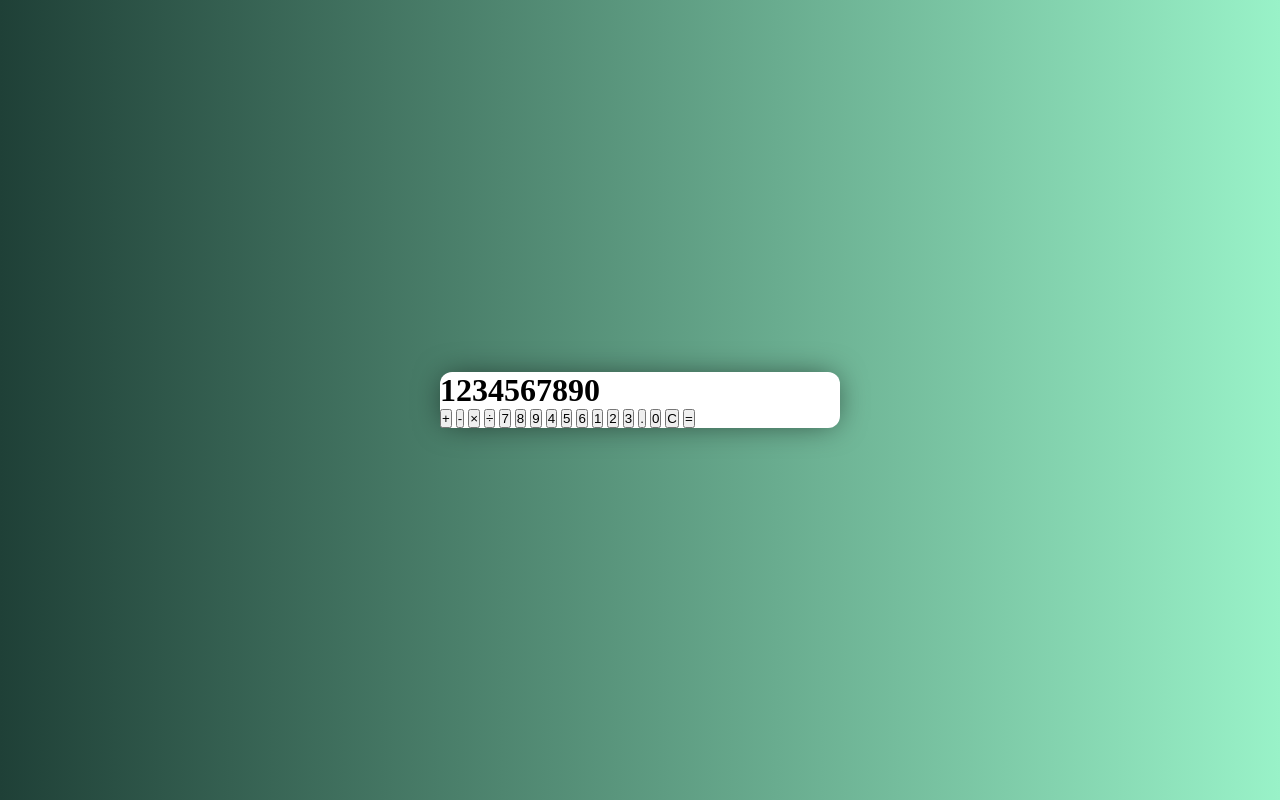
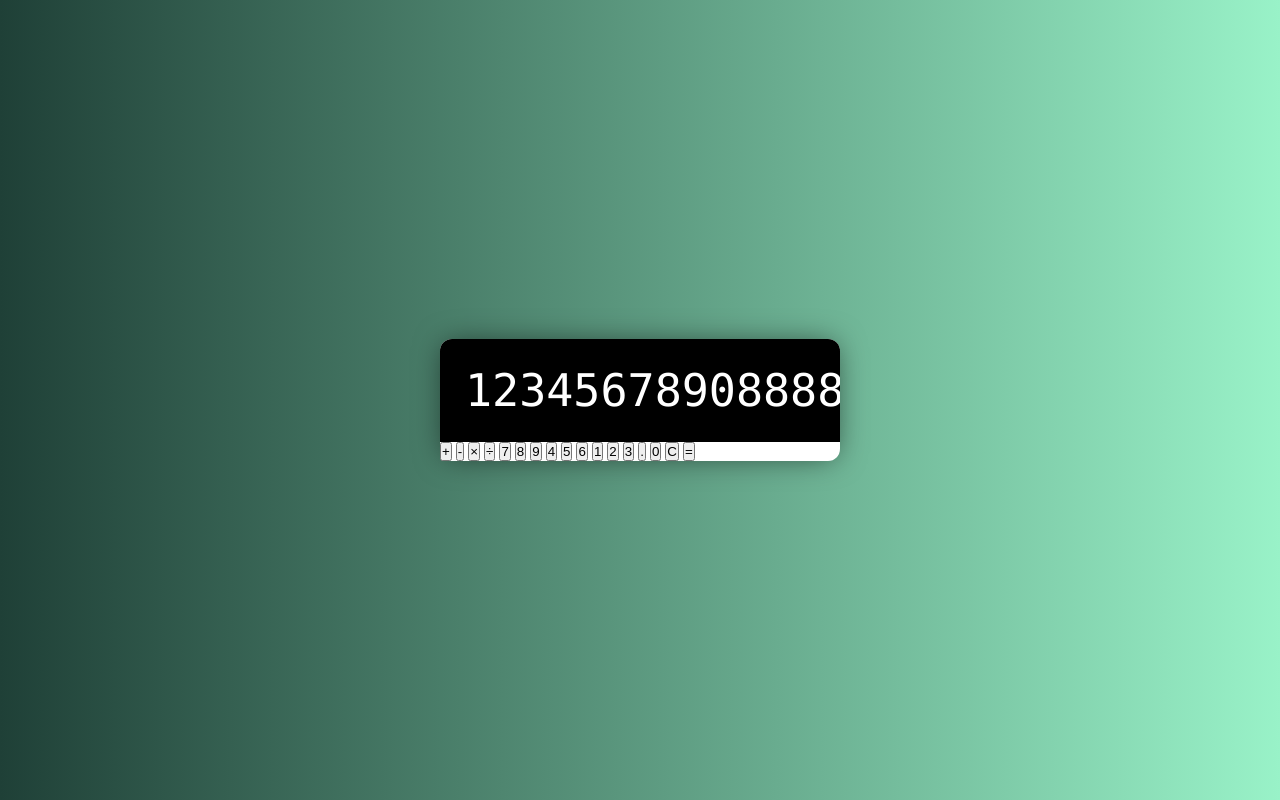
Before and after one commit to Erehmaryann/calculator, a plain HTML site: page index.html in a window 1280 px wide. Drawn offline with Linux system fonts and the light colour scheme.

Commit message:
added custom scrollbar

```diff
--- a/index.html
+++ b/index.html
@@ -12,7 +12,7 @@
 		<div class="calculator">
 			<!-- Display -->
 			<div class="calculator-display">
-				<h1>1234567890</h1>
+				<h1>12345678908888888888888888888888888888</h1>
 			</div>
 			<!-- Buttons -->
 			<div class="calculator-buttons">
--- a/style.css
+++ b/style.css
@@ -16,7 +16,47 @@ body {
 /* Calculator container */
 .calculator {
 	background-color: white;
-	min-width: 400px;
+	width: 400px;
 	border-radius: 12px;
 	box-shadow: 0 0 30px -5px rgba(0, 0, 0, 0.6);
 }
+
+/* Display */
+.calculator-display {
+	background: black;
+	color: white;
+	margin: 0;
+	border-top-left-radius: 12px;
+	border-top-right-radius: 12px;
+	display: flex;
+	align-items: center;
+	justify-content: flex-end;
+}
+
+.calculator-display h1 {
+	margin: 0;
+	padding: 25px;
+	font-size: 45px;
+	font-family: 'Lucida Console', sans-serif;
+	font-weight: 100;
+	overflow-x: auto;
+}
+
+/* Custom Scrollbar */
+::-webkit-scrollbar {
+	width: 10px;
+	height: 10px;
+}
+
+::-webkit-scrollbar-track {
+	background: #f1f1f1;
+}
+
+::-webkit-scrollbar-thumb {
+	background: #888;
+	border-radius: 50px;
+}
+
+::-webkit-scrollbar-thumb:hover {
+	background: #555;
+}
```
